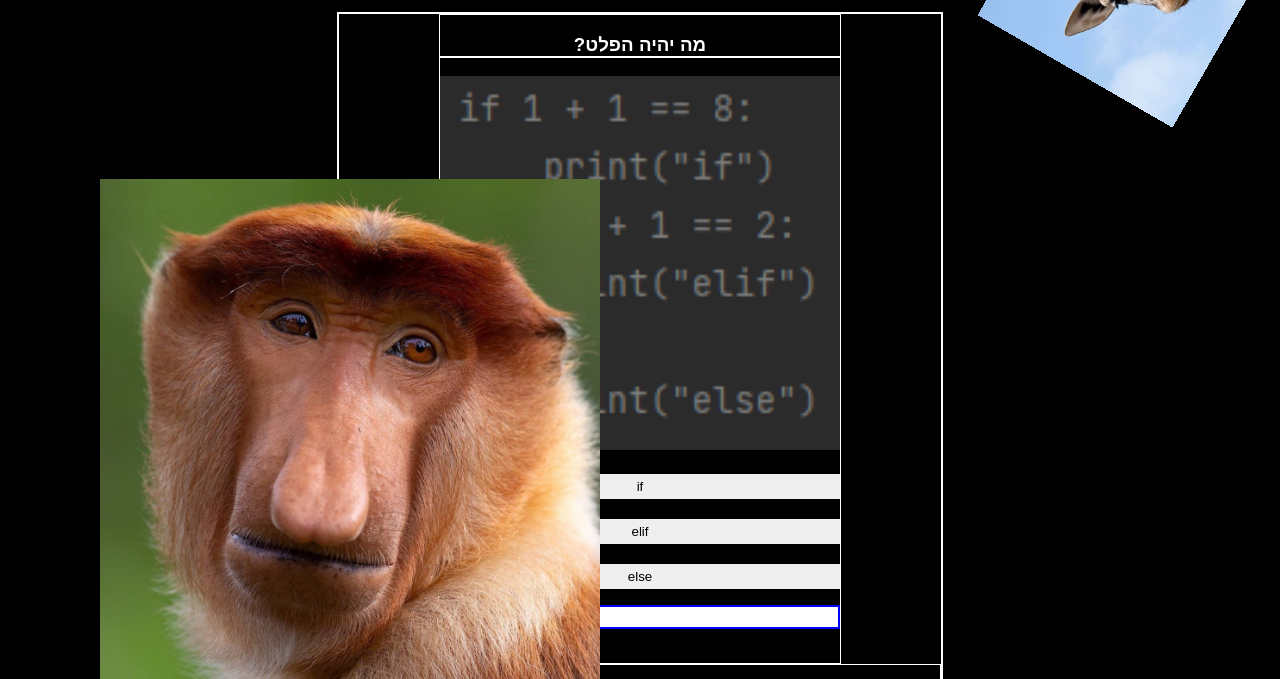
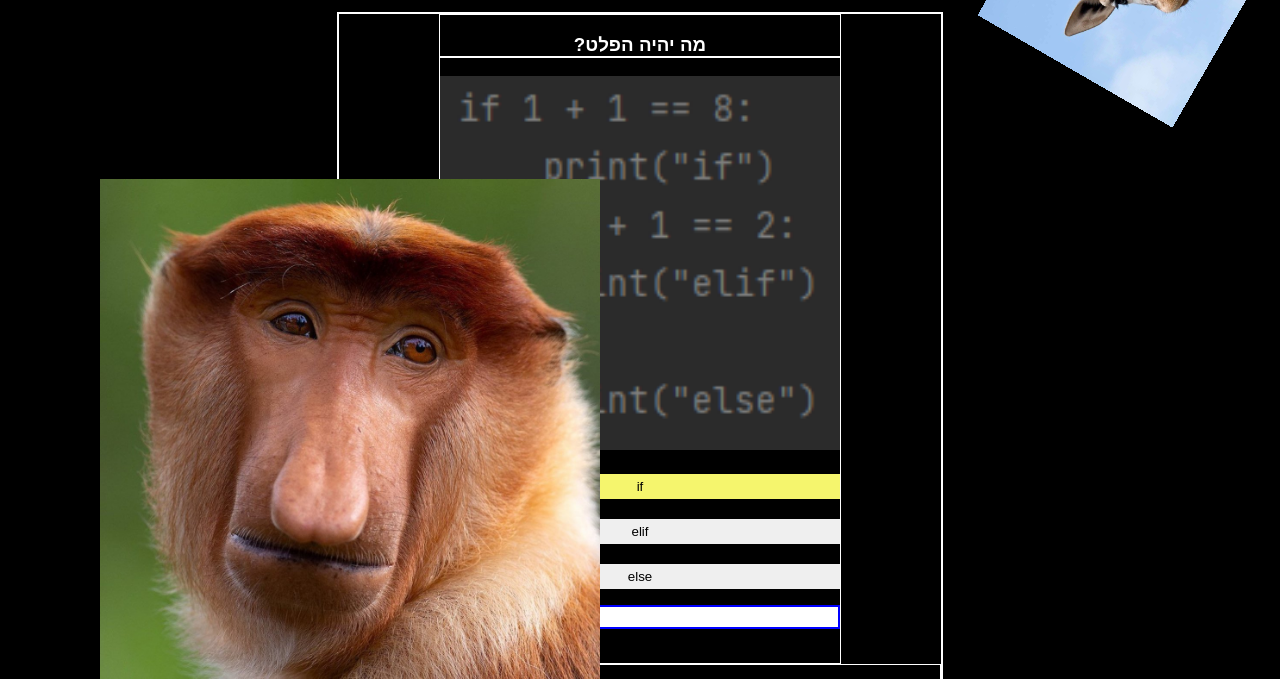
Before and after one commit to serafim7k/school, a plain HTML site: page app/index.html in a window 1280 px wide. In both pictures the pointer is over the input "if". Shown: the part 121-800 px from the top of the page. Drawn offline with Linux system fonts and the light colour scheme.

Commit message:
the last commit 2

```diff
--- a/app/css/style.css
+++ b/app/css/style.css
@@ -77,6 +77,10 @@ input{
   padding: 5px;
 }
 
+input:hover{
+  background-color: rgb(245, 245, 109);
+}
+
 .answer{
   display: flex;
   justify-content: center;
--- a/app/js/main.js
+++ b/app/js/main.js
@@ -27,6 +27,7 @@ function its_true(param) {
 }
 
 ///////////////////////////////////////////////////////////
+
 var True_2 = true;
 var False_2 = false;
 
@@ -51,6 +52,7 @@ function its_true_2(param) {
 }
 
 ///////////////////////////////////////////////////////////
+
 var True_3 = true;
 var False_3 = false;
 
@@ -75,6 +77,7 @@ function its_true_3(param) {
 }
 
 ///////////////////////////////////////////////////////////
+
 var True_4 = true;
 var False_4 = false;
 
@@ -97,3 +100,5 @@ function its_true_4(param) {
   }
   param.innerHTML = True_4;
 }
+
+///////////////////////////////////////////////////////////
```
